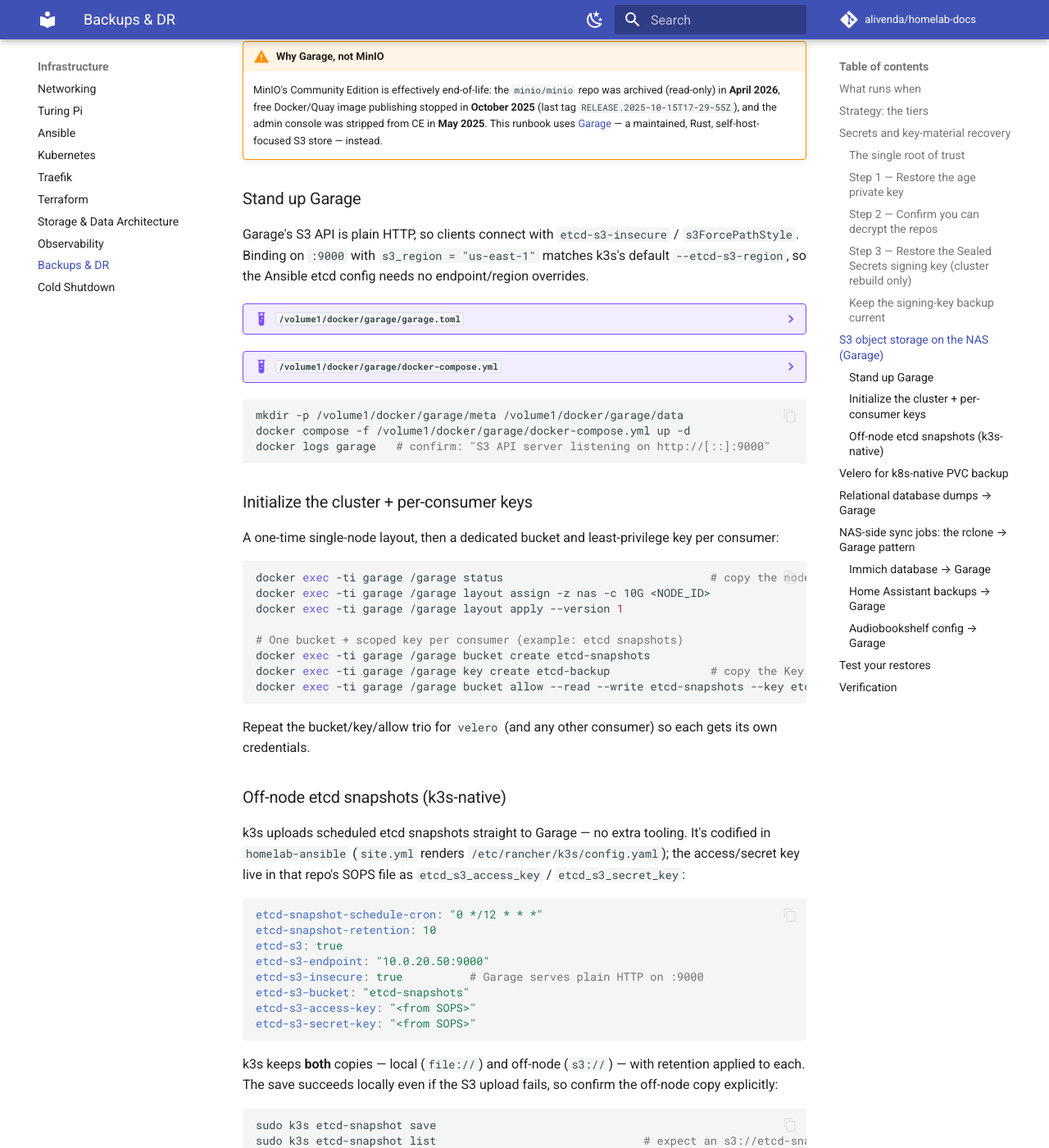
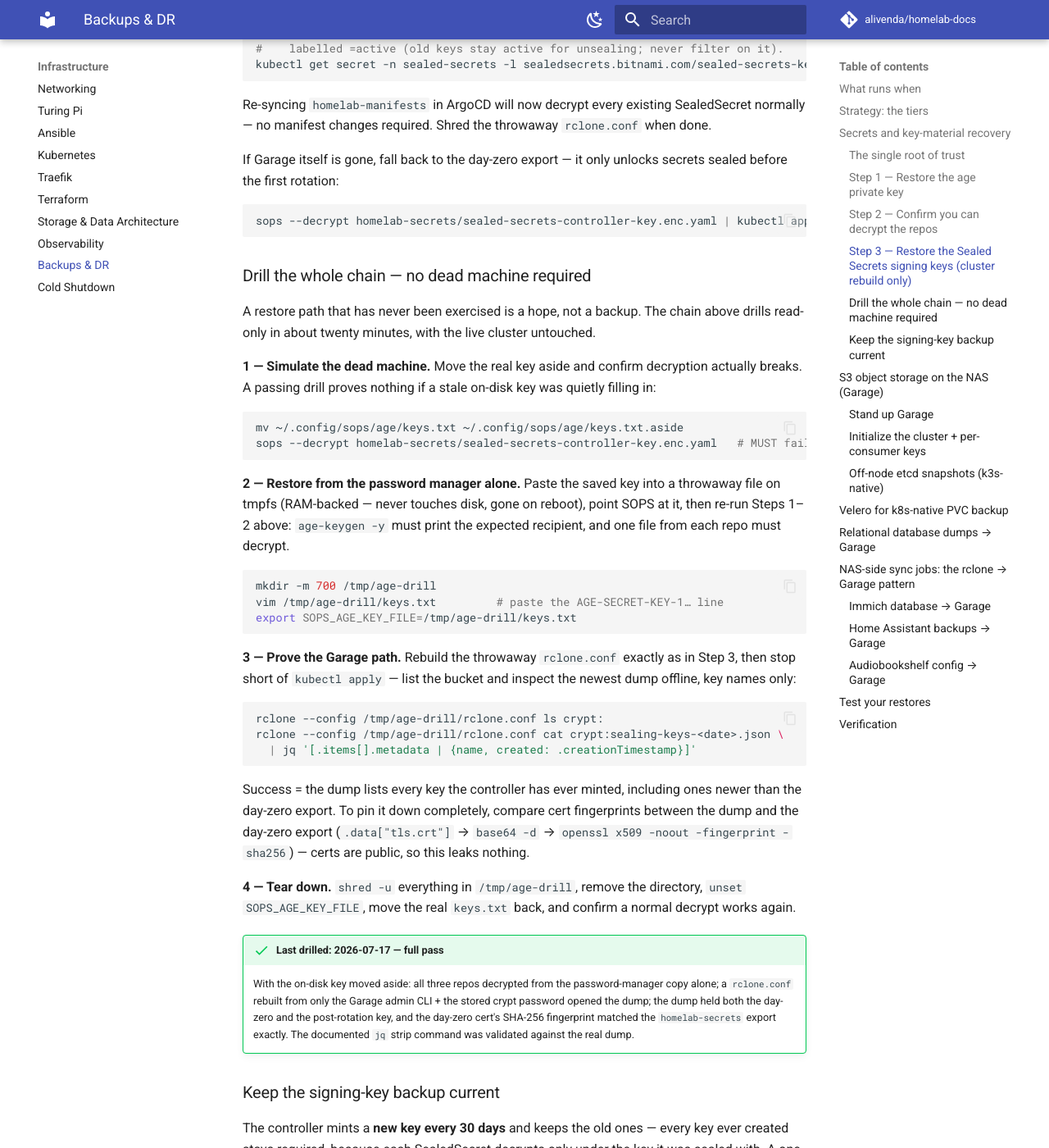
Before and after one commit to alivenda/homelab-docs, an MkDocs documentation site: the page built from docs/backups.md, in a window 1280 px wide and 1400 px high, scrolled down 4903 px. Shown: the whole window at 82% size. Built offline with MkDocs 1.6.1 and Material for MkDocs 9.7.7, drawn with Linux system fonts in a browser that asks for light colours; comment, search, counter and statistics services are not loaded; some of the changed text lies outside the part shown.

Commit message:
docs(backups): cluster-independent sealed-secrets restore + cold-restore drill
The sealed-secrets restore path assumed an rclone.conf that only exists
inside the cluster. Document rebuilding it from the Garage admin CLI and
the stored crypt password, make the Garage dump the primary restore
source (day-zero export demoted to explicit fallback), and add the
read-only drill procedure with the 2026-07-17 full-pass record.

````diff
--- a/docs/backups.md
+++ b/docs/backups.md
@@ -94,33 +94,115 @@ A successful decrypt confirms the whole SOPS layer. Each repo unlocks a differen
 | `homelab-terraform` | `cloudflare/secrets.enc.yaml` | Cloudflare API token — needed for `tofu apply` |
 | `homelab-secrets` | `sealed-secrets-controller-key.enc.yaml` | the cluster's Sealed Secrets signing key (Step 3) |
 
-### Step 3 — Restore the Sealed Secrets signing key (cluster rebuild only)
+### Step 3 — Restore the Sealed Secrets signing keys (cluster rebuild only)
 
-Only needed when the cluster was rebuilt. A fresh Sealed Secrets controller generates a **new** keypair and cannot decrypt secrets that were sealed against the old one — so every `SealedSecret` committed to `homelab-manifests` would be undecryptable. Restoring the backed-up signing key avoids re-sealing anything.
+Only needed when the cluster was rebuilt. A fresh Sealed Secrets controller generates a **new** keypair and cannot decrypt secrets that were sealed against the old one — so every `SealedSecret` committed to `homelab-manifests` would be undecryptable. Restoring the backed-up signing keys avoids re-sealing anything.
 
 !!! warning "Restore ALL keys, not just the day-zero one"
     The controller rotates keys every 30 days, and each SealedSecret decrypts only under
     the key it was sealed with. The authoritative source is the **automated Garage dump**
-    (all keys — restore drill in `homelab-manifests/infrastructure/sealed-secrets/README.md`);
-    the `homelab-secrets` file below is the day-zero fallback and only covers secrets
-    sealed before the first rotation.
+    (every key ever minted, shipped daily by the CronJob in
+    `homelab-manifests/infrastructure/sealed-secrets/`); the `homelab-secrets` file is the
+    day-zero fallback and only covers secrets sealed before the first rotation.
+
+The dump sits in the `sealed-secrets-keys` bucket behind an rclone `crypt` remote, and nothing needed to open it lives in the cluster — that circularity is deliberate. Rebuild access from two sources:
+
+**S3 credentials** — recover them from the Garage admin CLI on the NAS:
+
+```sh
+docker exec -ti garage /garage bucket info sealed-secrets-keys    # shows which key has access
+docker exec -ti garage /garage key info <key-name> --show-secret  # prints the Key ID (GK…) + Secret
+```
+
+**crypt password** — retrieve it from your password manager, then encode it the way rclone configs expect. Reading from stdin keeps it out of shell history:
+
+```sh
+rclone obscure -    # type the password, Enter, then Ctrl-D; copy the printed token
+```
+
+Write both into a throwaway `rclone.conf` (the crypt remote uses rclone's default filename encryption, so no other settings are needed):
+
+```ini
+[garage]
+type = s3
+provider = Other
+access_key_id = GK…
+secret_access_key = …
+endpoint = http://10.0.20.50:9000
+region = us-east-1
+force_path_style = true
+
+[crypt]
+type = crypt
+remote = garage:sealed-secrets-keys
+password = …    # the obscured token, not the raw password
+```
+
+Then restore:
 
 ```bash
 # 1. Ensure the controller exists (ArgoCD installs it into the sealed-secrets namespace).
 kubectl get deploy -n sealed-secrets sealed-secrets-controller
 
-# 2. Decrypt the backed-up signing key on your machine and apply it to the cluster.
-sops --decrypt sealed-secrets-controller-key.enc.yaml | kubectl apply -f -
+# 2. Pick the newest dump and apply ALL keys (strip server-side metadata first).
+rclone --config rclone.conf ls crypt:
+rclone --config rclone.conf cat crypt:sealing-keys-<date>.json \
+  | jq 'del(.items[].metadata.resourceVersion, .items[].metadata.uid, .items[].metadata.creationTimestamp, .items[].metadata.managedFields)' \
+  | kubectl apply -f -
 
-# 3. Restart the controller so it loads the restored key.
+# 3. Restart the controller so it loads the restored keys.
 kubectl delete pod -n sealed-secrets -l app.kubernetes.io/name=sealed-secrets
 
-# 4. Confirm the restored key is present and active.
+# 4. Confirm: one kubernetes.io/tls Secret per key ever minted — ALL of them
+#    labelled =active (old keys stay active for unsealing; never filter on it).
 kubectl get secret -n sealed-secrets -l sealedsecrets.bitnami.com/sealed-secrets-key
-# Expected: a kubernetes.io/tls secret labelled ...sealed-secrets-key=active
 ```
 
-Re-syncing `homelab-manifests` in ArgoCD will now decrypt every existing SealedSecret normally — no manifest changes required.
+Re-syncing `homelab-manifests` in ArgoCD will now decrypt every existing SealedSecret normally — no manifest changes required. Shred the throwaway `rclone.conf` when done.
+
+If Garage itself is gone, fall back to the day-zero export — it only unlocks secrets sealed before the first rotation:
+
+```sh
+sops --decrypt homelab-secrets/sealed-secrets-controller-key.enc.yaml | kubectl apply -f -
+```
+
+### Drill the whole chain — no dead machine required
+
+A restore path that has never been exercised is a hope, not a backup. The chain above drills read-only in about twenty minutes, with the live cluster untouched.
+
+**1 — Simulate the dead machine.** Move the real key aside and confirm decryption actually breaks. A passing drill proves nothing if a stale on-disk key was quietly filling in:
+
+```sh
+mv ~/.config/sops/age/keys.txt ~/.config/sops/age/keys.txt.aside
+sops --decrypt homelab-secrets/sealed-secrets-controller-key.enc.yaml   # MUST fail
+```
+
+**2 — Restore from the password manager alone.** Paste the saved key into a throwaway file on tmpfs (RAM-backed — never touches disk, gone on reboot), point SOPS at it, then re-run Steps 1–2 above: `age-keygen -y` must print the expected recipient, and one file from each repo must decrypt.
+
+```sh
+mkdir -m 700 /tmp/age-drill
+vim /tmp/age-drill/keys.txt         # paste the AGE-SECRET-KEY-1… line
+export SOPS_AGE_KEY_FILE=/tmp/age-drill/keys.txt
+```
+
+**3 — Prove the Garage path.** Rebuild the throwaway `rclone.conf` exactly as in Step 3, then stop short of `kubectl apply` — list the bucket and inspect the newest dump offline, key names only:
+
+```sh
+rclone --config /tmp/age-drill/rclone.conf ls crypt:
+rclone --config /tmp/age-drill/rclone.conf cat crypt:sealing-keys-<date>.json \
+  | jq '[.items[].metadata | {name, created: .creationTimestamp}]'
+```
+
+Success = the dump lists every key the controller has ever minted, including ones newer than the day-zero export. To pin it down completely, compare cert fingerprints between the dump and the day-zero export (`.data["tls.crt"]` → `base64 -d` → `openssl x509 -noout -fingerprint -sha256`) — certs are public, so this leaks nothing.
+
+**4 — Tear down.** `shred -u` everything in `/tmp/age-drill`, remove the directory, `unset SOPS_AGE_KEY_FILE`, move the real `keys.txt` back, and confirm a normal decrypt works again.
+
+!!! success "Last drilled: 2026-07-17 — full pass"
+    With the on-disk key moved aside: all three repos decrypted from the password-manager
+    copy alone; a `rclone.conf` rebuilt from only the Garage admin CLI + the stored crypt
+    password opened the dump; the dump held both the day-zero and the post-rotation key,
+    and the day-zero cert's SHA-256 fingerprint matched the `homelab-secrets` export
+    exactly. The documented `jq` strip command was validated against the real dump.
 
 ### Keep the signing-key backup current
 
````
